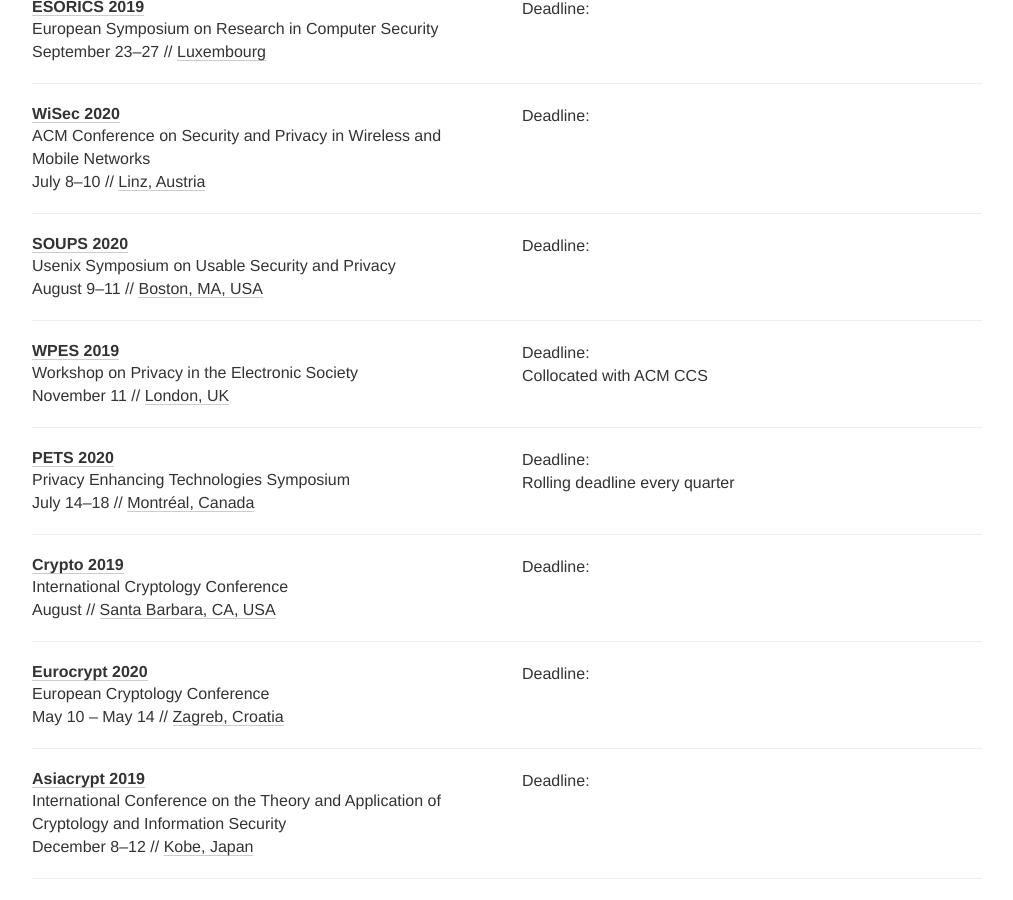
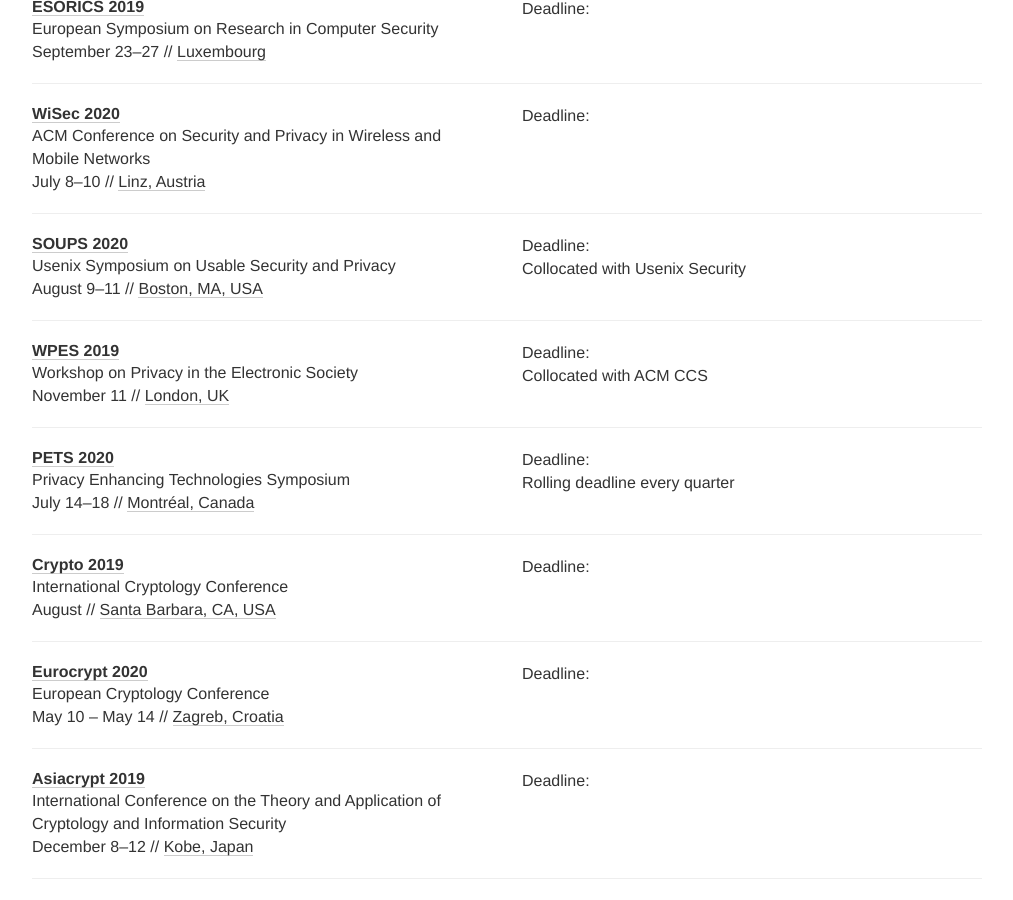
Before and after one commit to sec-deadlines/sec-deadlines.github.io, a Jekyll site: the page built from index.html, in a window 1280 px wide and 900 px high, scrolled down 1120 px. Shown: the whole window, without its empty margins (133-1146 px from the left). Built offline with Jekyll 4.4.1, drawn with Linux system fonts in a browser that asks for light colours; nearby versions of some CDN libraries; comment, search, counter and statistics services are not loaded.

Commit message:
Add SOUPS comment

```diff
--- a/_data/conferences.yml
+++ b/_data/conferences.yml
@@ -100,6 +100,7 @@
   year: 2020
   link: https://www.usenix.org/conference/soups2020
   deadline: "2020-02-20 23:59"
+  comment: Collocated with Usenix Security
   date: August 9–11
   place: Boston, MA, USA
   tags: [SEC, PRIV]
```
